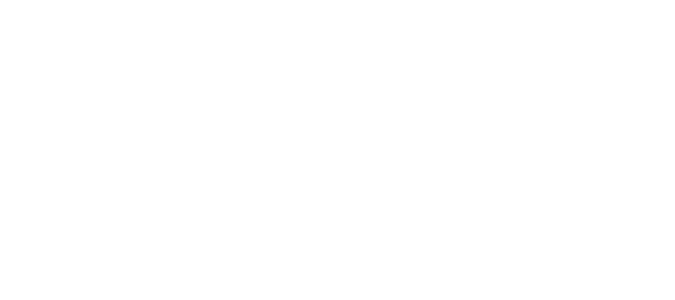
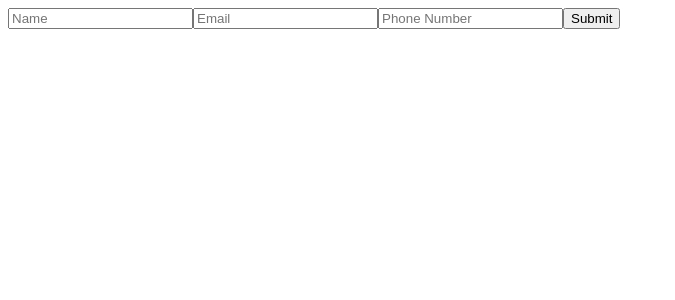
Before and after one commit to Ozioma45/React_CV_BUILDERS, a React (Vite) app: page / in a window 1280 px wide. Shown: the top 300 px of the page, without its empty margins (0-675 px from the left). Built offline with nearby package versions, Linux system fonts and the light colour scheme.

Commit message:
created the component for the general info

```diff
--- a/src/App.jsx
+++ b/src/App.jsx
@@ -1,7 +1,11 @@
-import React from "react";
+import GeneralInfo from "./components/GeneralInfo";
 
 const App = () => {
-  return <div></div>;
+  return (
+    <div>
+      <GeneralInfo />
+    </div>
+  );
 };
 
 export default App;
--- /dev/null
+++ b/src/components/GeneralInfo.jsx
@@ -0,0 +1,54 @@
+import { useState } from "react";
+/* import "./GeneralInfo.css"; */
+
+function GeneralInfo() {
+  const [name, setName] = useState("");
+  const [email, setEmail] = useState("");
+  const [phone, setPhone] = useState("");
+  const [isEditing, setIsEditing] = useState(true);
+
+  const handleSubmit = () => {
+    setIsEditing(false);
+  };
+
+  const handleEdit = () => {
+    setIsEditing(true);
+  };
+
+  return (
+    <div className="general-info">
+      {isEditing ? (
+        <div>
+          <input
+            type="text"
+            placeholder="Name"
+            value={name}
+            onChange={(e) => setName(e.target.value)}
+          />
+          <input
+            type="email"
+            placeholder="Email"
+            value={email}
+            onChange={(e) => setEmail(e.target.value)}
+          />
+          <input
+            type="tel"
+            placeholder="Phone Number"
+            value={phone}
+            onChange={(e) => setPhone(e.target.value)}
+          />
+          <button onClick={handleSubmit}>Submit</button>
+        </div>
+      ) : (
+        <div>
+          <p>Name: {name}</p>
+          <p>Email: {email}</p>
+          <p>Phone: {phone}</p>
+          <button onClick={handleEdit}>Edit</button>
+        </div>
+      )}
+    </div>
+  );
+}
+
+export default GeneralInfo;
```
